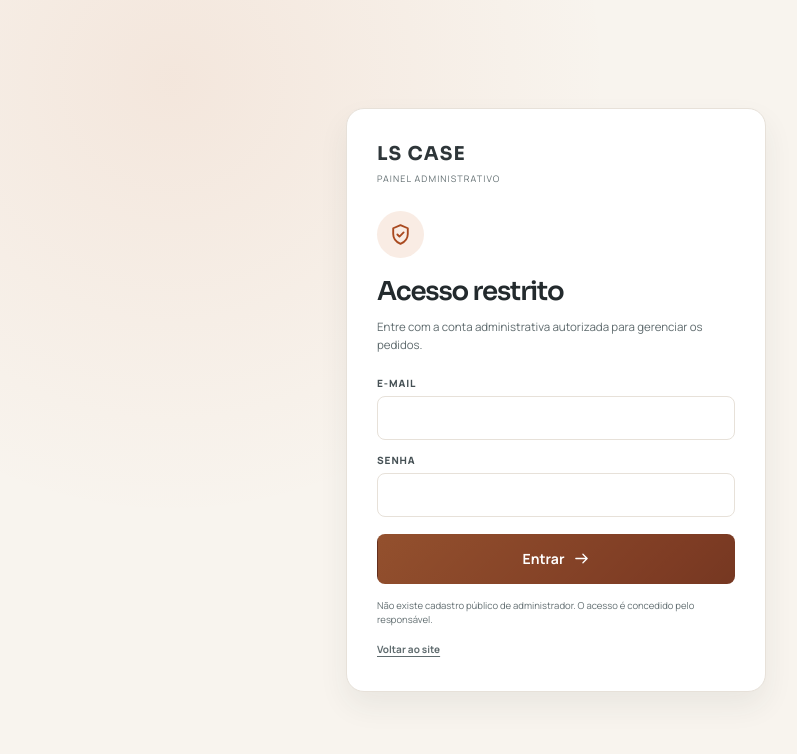
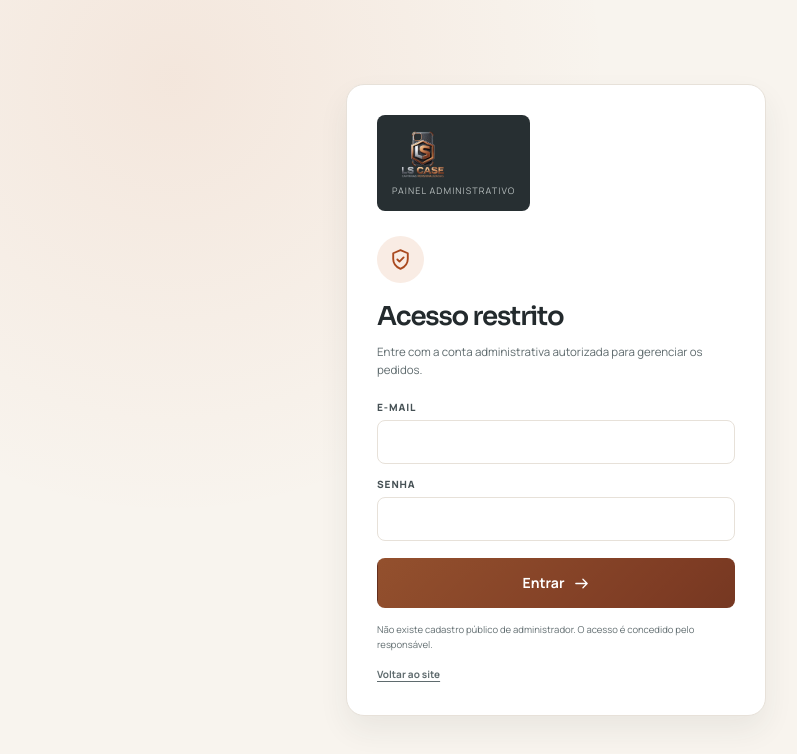
Before and after one commit to canalmeunovohoby3-code/lscapinhas, a React (Vite) app: page /admin/login in a window 1280 px wide. Shown: the top 754 px of the page, without its empty margins (84-881 px from the left). Built offline with nearby package versions, Linux system fonts and the light colour scheme; no server answers.

Commit message:
Aplica logo do site no painel administrativo

```diff
--- a/src/admin/AdminLayout.tsx
+++ b/src/admin/AdminLayout.tsx
@@ -1,4 +1,5 @@
 import { Link, NavLink, Outlet, useNavigate } from 'react-router-dom';
+import { BrandLogo } from '../components/BrandLogo';
 import { MoonIcon, SunIcon } from '../components/Icons';
 import { useAdminAuth } from './AdminAuth';
 import { useAdminTheme } from './AdminTheme';
@@ -16,8 +17,8 @@ export function AdminLayout() {
   return (
     <div className="admin-shell">
       <aside className="admin-sidebar">
-        <Link to="/admin" className="admin-brand">
-          <strong>LS CASE</strong>
+        <Link to="/admin" className="admin-brand" aria-label="LS Case — painel administrativo">
+          <BrandLogo light eager />
           <span>Painel administrativo</span>
         </Link>
 
@@ -68,7 +69,7 @@ export function AdminLayout() {
 
       <div className="admin-body">
         <header className="admin-topbar">
-          <span>LS Case · Gestão de pedidos</span>
+          <span>Painel administrativo · Gestão de pedidos</span>
           <button type="button" className="admin-logout admin-logout--topbar" onClick={handleLogout}>
             Sair
           </button>
--- a/src/admin/AdminLogin.tsx
+++ b/src/admin/AdminLogin.tsx
@@ -1,5 +1,6 @@
 import { useState, type FormEvent } from 'react';
 import { Link, Navigate, useNavigate } from 'react-router-dom';
+import { BrandLogo } from '../components/BrandLogo';
 import { ArrowRightIcon, ShieldIcon } from '../components/Icons';
 import { usePageMeta } from '../lib/usePageMeta';
 import { useAdminAuth } from './AdminAuth';
@@ -43,7 +44,7 @@ export function AdminLogin() {
     <div className="admin-login-page">
       <div className="admin-login-card">
         <div className="admin-login-brand">
-          <strong>LS CASE</strong>
+          <BrandLogo light eager />
           <span>Painel administrativo</span>
         </div>
 
--- a/src/styles/admin.css
+++ b/src/styles/admin.css
@@ -553,6 +553,8 @@
   flex-direction: column;
   gap: 2px;
   margin-bottom: 25px;
+  width: fit-content;
+  max-width: 100%;
 }
 
 .admin-login-brand strong {
@@ -1579,3 +1581,31 @@
     grid-template-columns: 1fr;
   }
 }
+.admin-brand .brand-logo {
+  width: auto;
+  height: 56px;
+  max-width: 100%;
+}
+
+.admin-login-brand {
+  align-items: flex-start;
+  padding: 13px 15px;
+  border-radius: var(--radius-sm);
+  background: var(--header-bg);
+}
+
+.admin-login-brand .brand-logo {
+  width: auto;
+  height: 54px;
+  max-width: 100%;
+}
+
+.admin-login-brand span {
+  color: var(--header-muted);
+}
+
+@media (max-width: 860px) {
+  .admin-brand .brand-logo {
+    height: 48px;
+  }
+}
```
